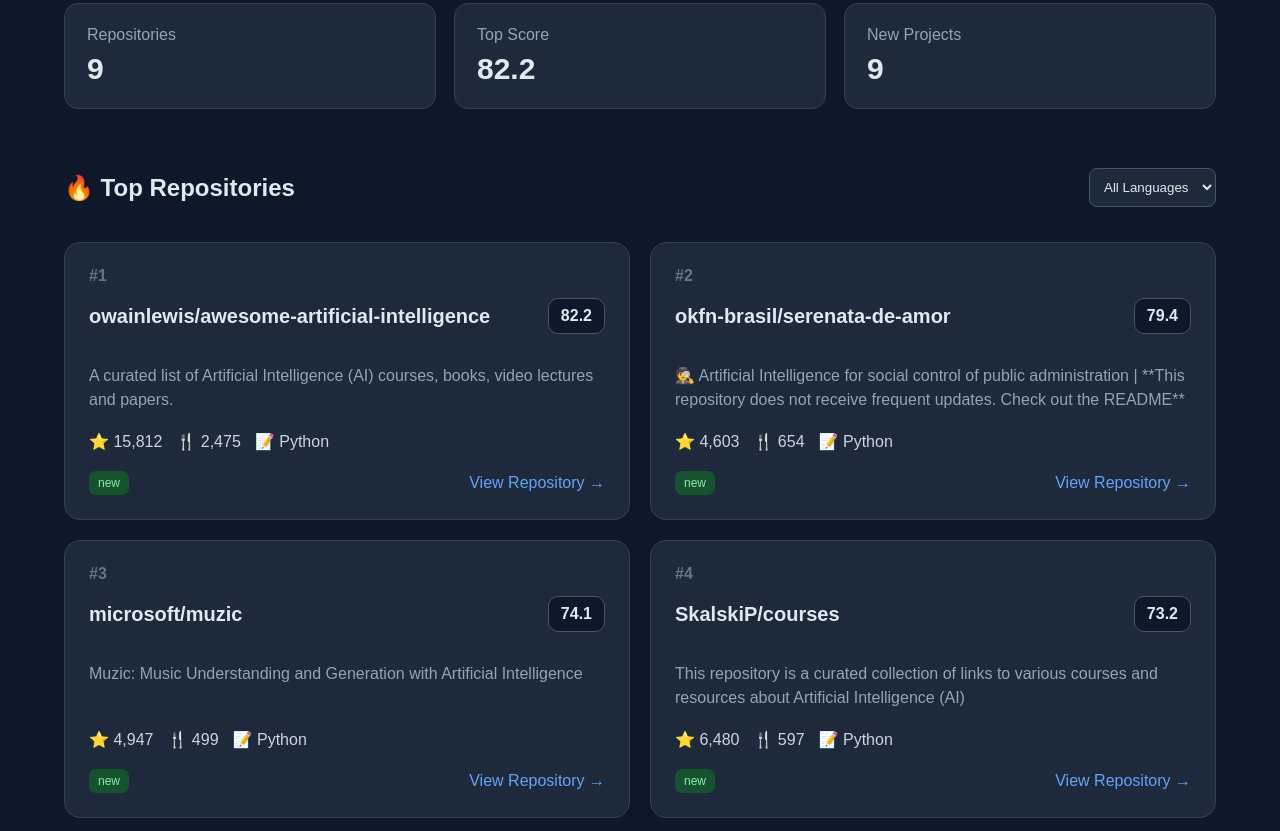
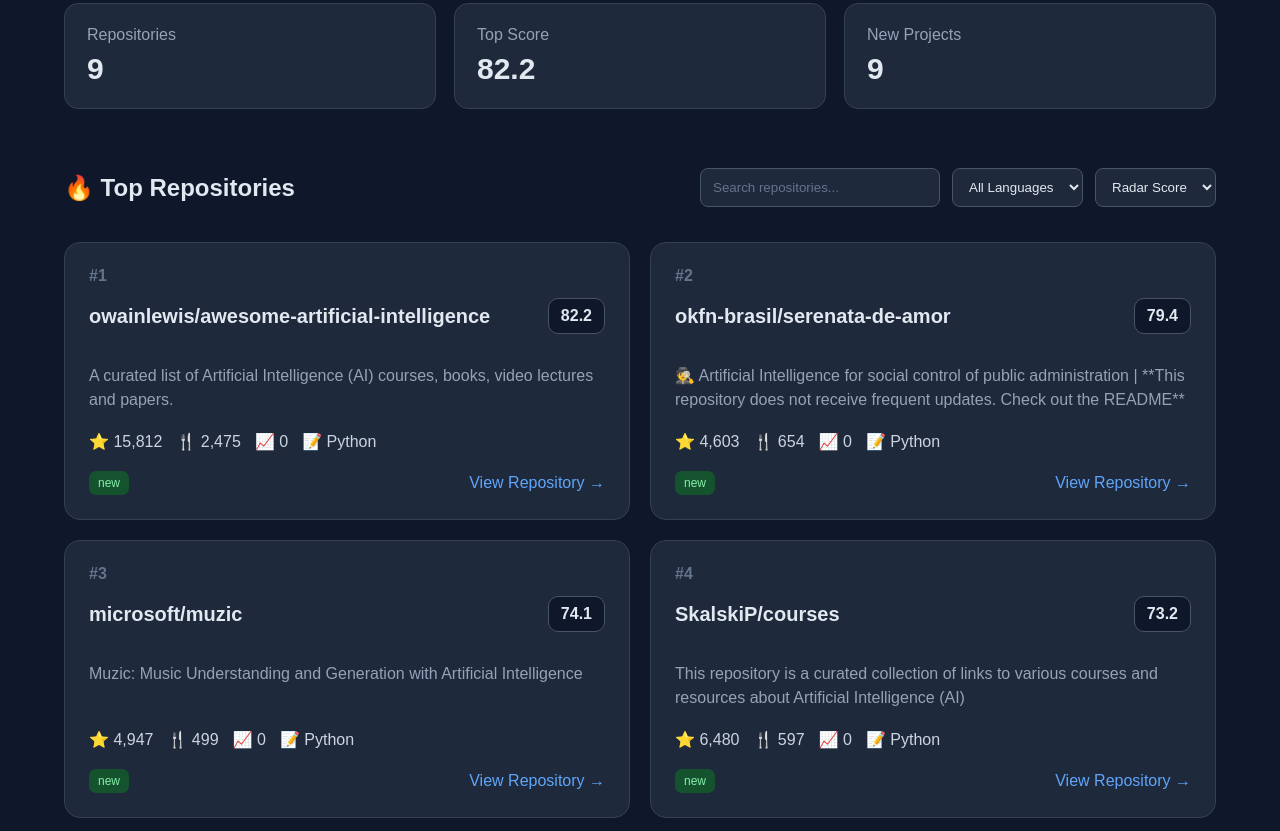
Before and after one commit to ambuj1211/dev-radar, a website built with Vite: page web/index.html in a window 1280 px wide. Shown: the part 249-1080 px from the top of the page. Built offline with nearby package versions, Linux system fonts and the light colour scheme.

Commit message:
Add repository search and sorting

```diff
--- a/web/index.html
+++ b/web/index.html
@@ -1,5 +1,6 @@
 <!DOCTYPE html>
 <html lang="en">
+
 <head>
     <meta charset="UTF-8">
     <meta name="viewport" content="width=device-width, initial-scale=1.0">
@@ -59,6 +60,10 @@
 
                 <h2>🔥 Top Repositories</h2>
 
+                <div class="controls">
+
+                    <input id="search-input" type="search" placeholder="Search repositories..." autocomplete="off">
+
                     <select id="language-filter">
                         <option value="all">All Languages</option>
                         <option value="Python">Python</option>
@@ -68,12 +73,18 @@
                         <option value="Rust">Rust</option>
                     </select>
 
+                    <select id="sort-filter">
+                        <option value="score">Radar Score</option>
+                        <option value="stars">Stars</option>
+                        <option value="growth">Star Growth</option>
+                        <option value="new">New First</option>
+                    </select>
+
                 </div>
 
-        <div
-            id="repository-list"
-            class="repository-grid"
-        ></div>
+            </div>
+
+            <div id="repository-list" class="repository-grid"></div>
 
         </section>
 
@@ -83,10 +94,8 @@
         <p>Dev Radar • Open Source Intelligence</p>
     </footer>
 
-<script
-    type="module"
-    src="/src/main.js"
-></script>
+    <script type="module" src="/src/main.js"></script>
 
 </body>
+
 </html>
--- a/web/src/main.js
+++ b/web/src/main.js
@@ -15,22 +15,87 @@
 const languageFilter =
     document.getElementById("language-filter");
 
+const searchInput =
+    document.getElementById("search-input");
 
-function renderRepositories(language = "all") {
+const sortFilter =
+    document.getElementById("sort-filter");
 
-    const filtered = repositories.filter(
-        repository =>
+function renderRepositories(
+    language = "all",
+    search = "",
+    sort = "score"
+) {
+
+    const searchTerm =
+        search.trim().toLowerCase();
+
+    let filtered = repositories.filter(
+        repository => {
+
+            const matchesLanguage =
                 language === "all" ||
-            repository.language === language
+                repository.language === language;
+
+            const searchableText = [
+                repository.full_name,
+                repository.description,
+                repository.language
+            ]
+                .filter(Boolean)
+                .join(" ")
+                .toLowerCase();
+
+            const matchesSearch =
+                !searchTerm ||
+                searchableText.includes(searchTerm);
+
+            return (
+                matchesLanguage &&
+                matchesSearch
             );
+        }
+    );
+
+    filtered.sort((a, b) => {
+
+        if (sort === "stars") {
+            return (
+                (b.stargazers_count || 0) -
+                (a.stargazers_count || 0)
+            );
+        }
+
+        if (sort === "growth") {
+            return (
+                (b.star_change || 0) -
+                (a.star_change || 0)
+            );
+        }
+
+        if (sort === "new") {
+            return (
+                (b.change_type === "new") -
+                (a.change_type === "new")
+            );
+        }
+
+        return (
+            (b.radar_score || 0) -
+            (a.radar_score || 0)
+        );
+    });
 
     repositoryList.innerHTML = "";
 
-    filtered.forEach((repository, index) => {
+    filtered.forEach(
+        (repository, index) => {
 
-        const card = document.createElement("article");
+            const card =
+                document.createElement("article");
 
-        card.className = "repository-card";
+            card.className =
+                "repository-card";
 
             card.innerHTML = `
                 <div class="rank">
@@ -38,39 +103,63 @@
                 </div>
 
                 <div class="card-header">
-                <h3>${repository.full_name}</h3>
+
+                    <h3>
+                        ${repository.full_name}
+                    </h3>
 
                     <span class="score">
-                    ${Number(repository.radar_score || 0).toFixed(1)}
+                        ${Number(
+                repository.radar_score || 0
+            ).toFixed(1)}
                     </span>
+
                 </div>
 
                 <p class="description">
-                ${repository.description || "No description available."}
+                    ${repository.description ||
+                "No description available."
+                }
                 </p>
 
                 <div class="metrics">
+
                     <span>
                         ⭐ ${Number(
                     repository.stargazers_count || 0
-        ).toLocaleString()}
+                ).toLocaleString()
+                }
                     </span>
 
                     <span>
                         🍴 ${Number(
                     repository.forks_count || 0
-        ).toLocaleString()}
+                ).toLocaleString()
+                }
                     </span>
 
                     <span>
-                    📝 ${repository.language || "Unknown"}
+                        📈 ${Number(
+                    repository.star_change || 0
+                ).toLocaleString()
+                }
                     </span>
+
+                    <span>
+                        📝 ${repository.language ||
+                "Unknown"
+                }
+                    </span>
+
                 </div>
 
                 <div class="card-footer">
 
-                <span class="change ${repository.change_type || "unknown"}">
-                    ${repository.change_type || "unknown"}
+                    <span class="change ${repository.change_type || "unknown"
+                }">
+                        ${repository.change_type ||
+                "unknown"
+                }
                     </span>
 
                     <a
@@ -85,7 +174,8 @@
             `;
 
             repositoryList.appendChild(card);
-    });
+        }
+    );
 }
 
 
@@ -109,11 +199,24 @@
 }
 
 
-languageFilter.addEventListener(
+searchInput.addEventListener(
+    "input",
+    () => {
+        renderRepositories(
+            languageFilter.value,
+            searchInput.value,
+            sortFilter.value
+        );
+    }
+);
+
+sortFilter.addEventListener(
     "change",
-    event => {
+    () => {
         renderRepositories(
-            event.target.value
+            languageFilter.value,
+            searchInput.value,
+            sortFilter.value
         );
     }
 );
--- a/web/src/style.css
+++ b/web/src/style.css
@@ -112,6 +112,28 @@
     border: 1px solid #475569;
 }
 
+.controls {
+    display: flex;
+    gap: 12px;
+    flex-wrap: wrap;
+}
+
+.controls input,
+.controls select {
+    padding: 10px 12px;
+    border-radius: 8px;
+    border: 1px solid #475569;
+    background: #1e293b;
+    color: #e2e8f0;
+}
+
+.controls input {
+    min-width: 240px;
+}
+
+.controls input::placeholder {
+    color: #64748b;
+}
 .repository-grid {
     display: grid;
 
```
Lines whose indentation alone changed are shown as unchanged.
